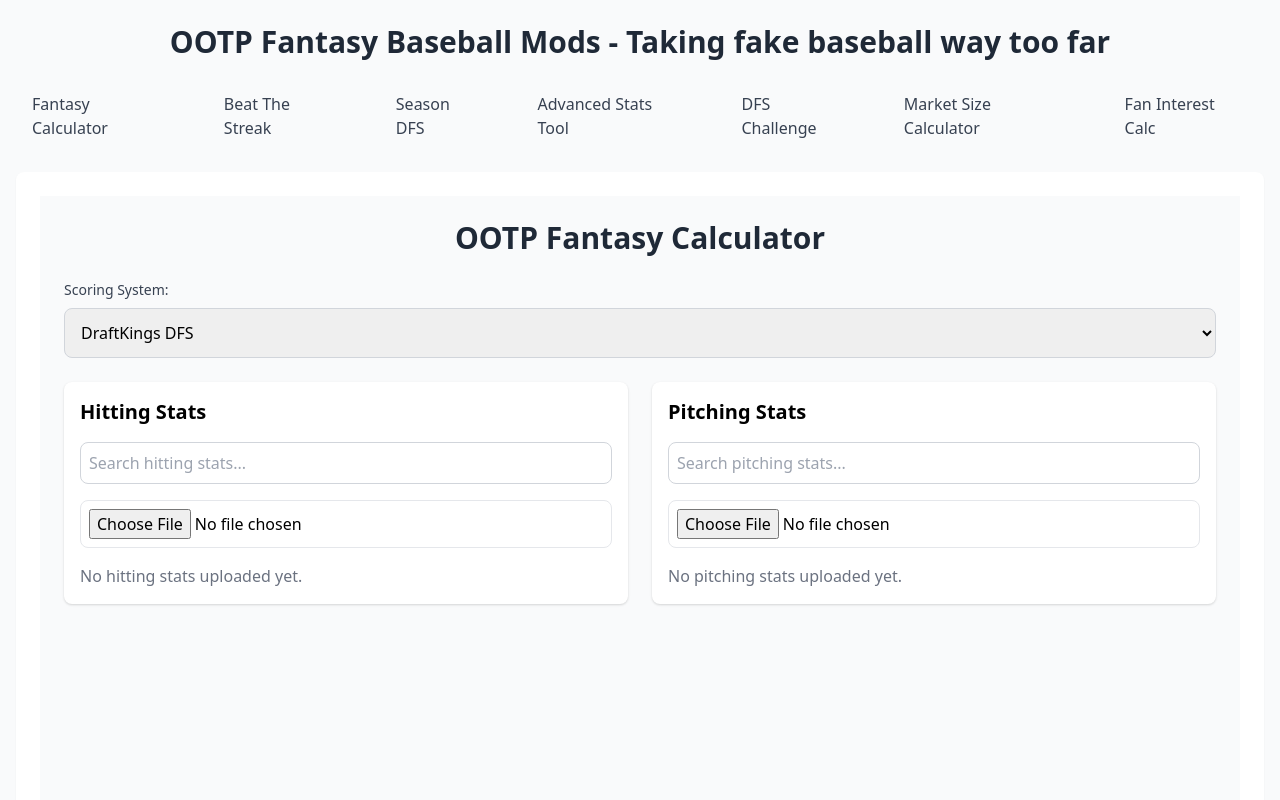
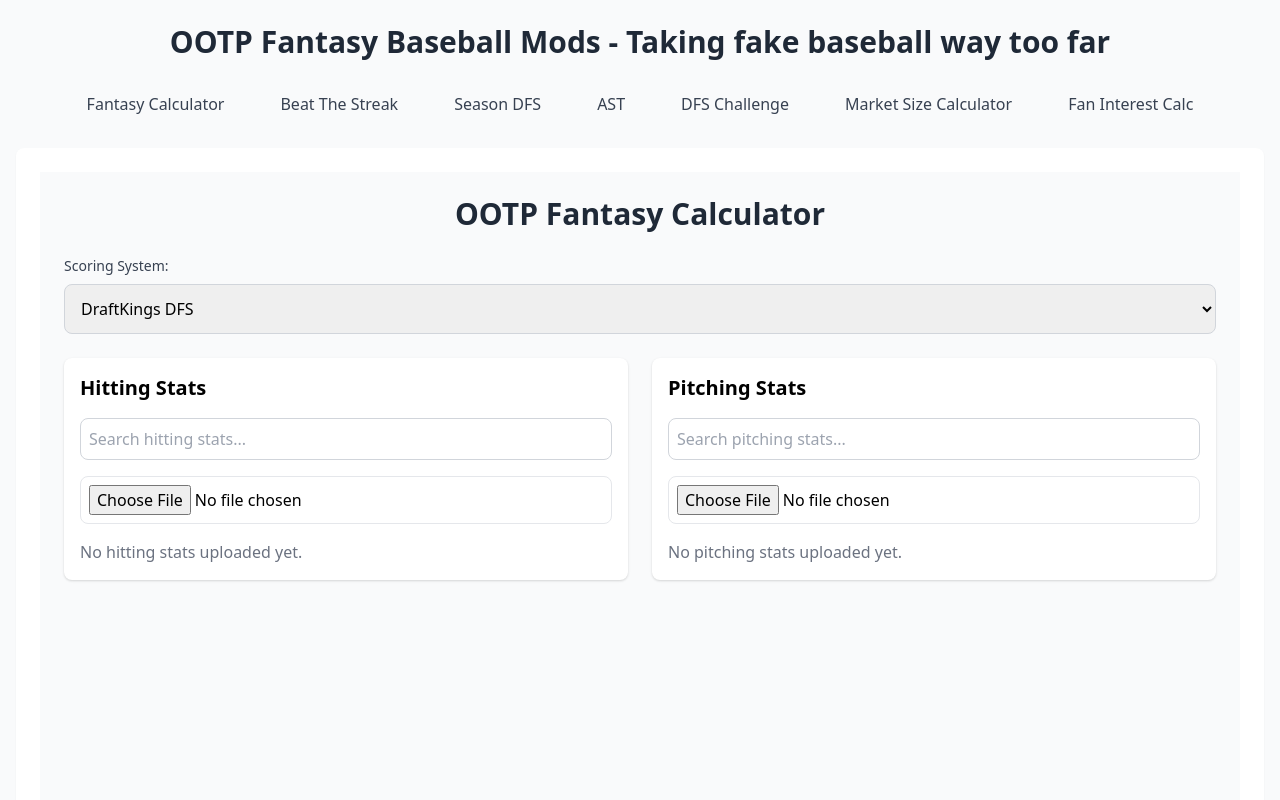
Before and after one commit to quarterback/SimBaseballCalc, a React (Create React App) app: page / in a window 1280 px wide. Shown: the top 800 px of the page. Built offline with nearby package versions, Linux system fonts and the light colour scheme.

Commit message:
Update App.js

```diff
--- a/src/App.js
+++ b/src/App.js
@@ -37,10 +37,10 @@ function App() {
               Season DFS
             </Link>
             <Link
-              to="/solo-dfs"
+              to="/ast"
               className="px-4 py-2 text-gray-700 hover:text-blue-600 hover:bg-gray-100 rounded-lg transition-colors"
             >
-              Advanced Stats Tool
+              AST
             </Link>
             <Link
               to="/dfs-ai"
@@ -67,7 +67,7 @@ function App() {
               <Route path="/" element={<FantasyCalculator />} />
               <Route path="/beat-the-streak" element={<BeatTheStreak />} />
               <Route path="/season-dfs" element={<SeasonDFS />} />
-              <Route path="/advanced-stats-tool" element={<AdvancedStatsTool />} />
+              <Route path="/ast" element={<AdvancedStatsTool />} />
               <Route path="/dfs-ai" element={<DFSAI />} />
               <Route path="/market-calc" element={<MarketCalc />} />
               <Route path="/fan-interest" element={<FanInterestCalc />} />
```
